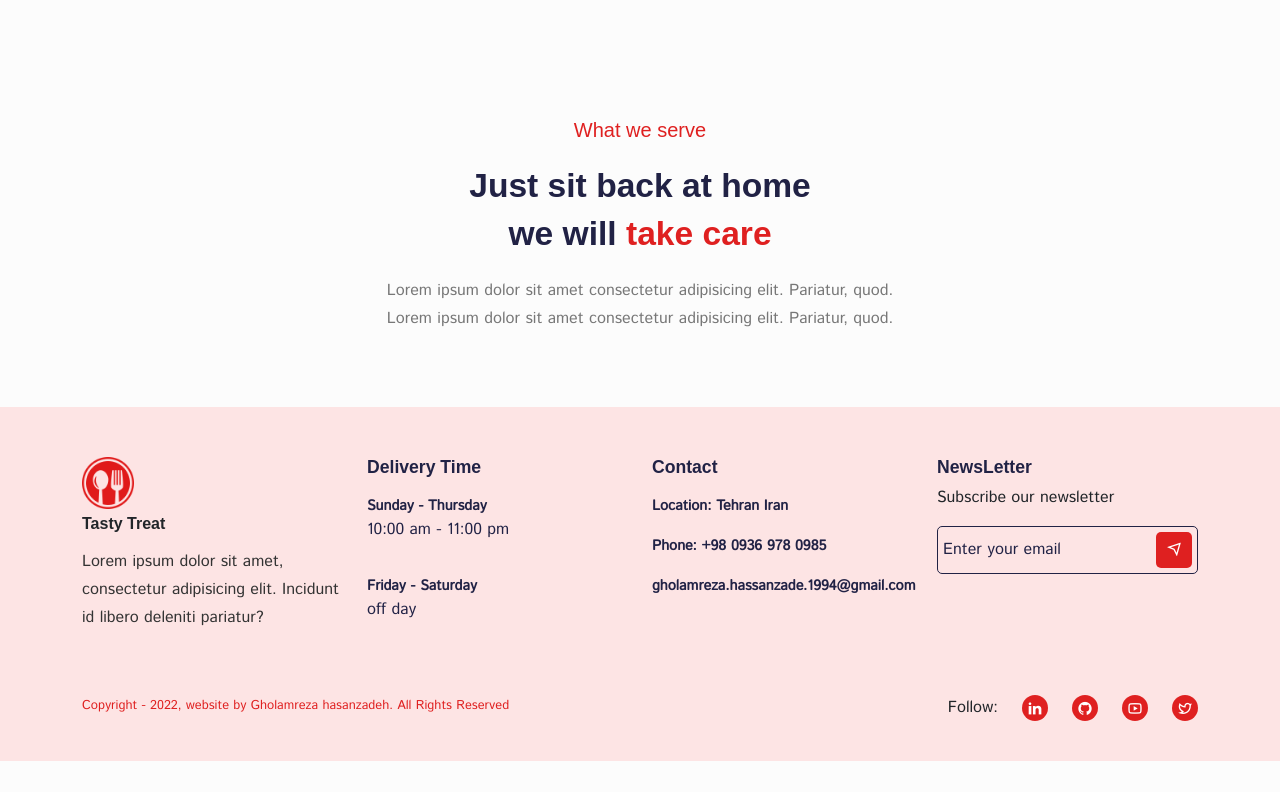
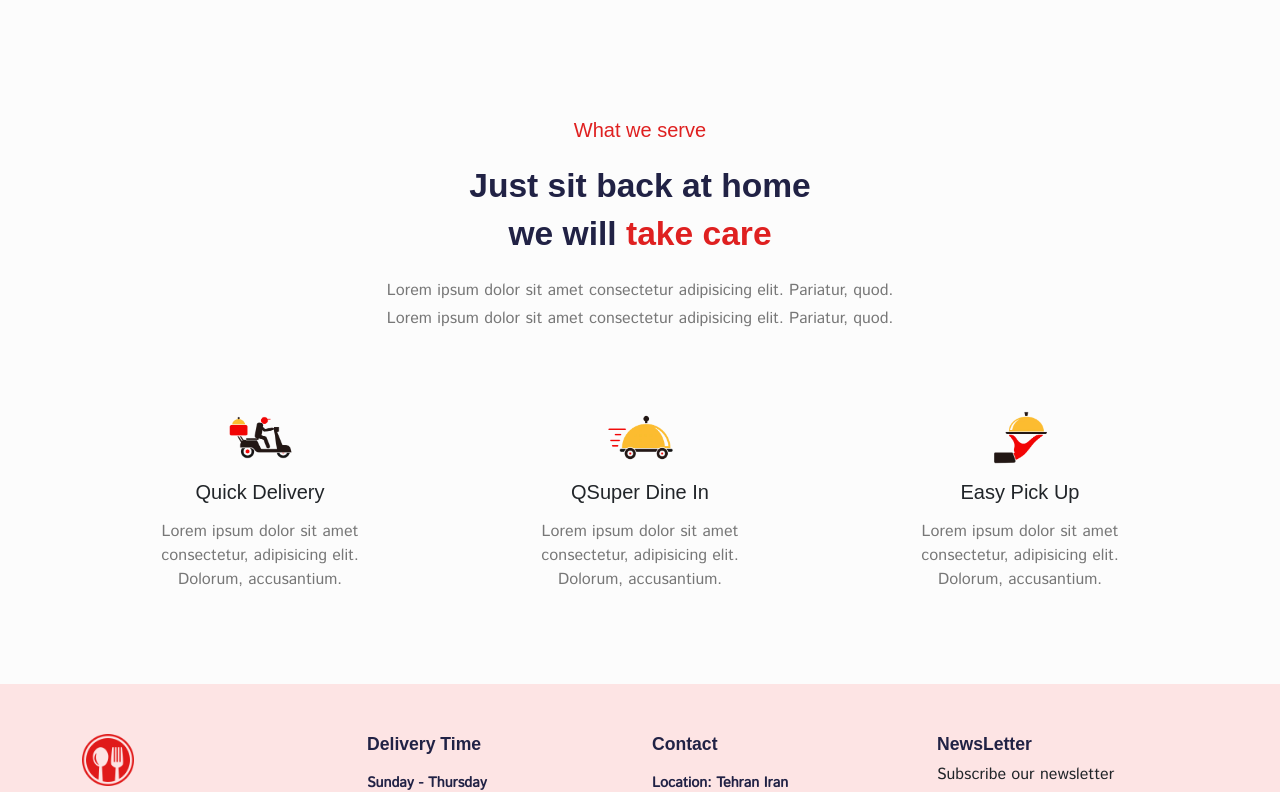
Before and after one commit to gholamreza-hasnzade/Reactjs-food-App-redux-toolkit, a React (Create React App) app: page /home in a window 1280 px wide. Shown: the part 872-1664 px from the top of the page. Before the commit the page ends 1633 px from the top, so only its background shows below. Built offline with nearby package versions, Linux system fonts and the light colour scheme; a web font is replaced by a local one.

Commit message:
feature init

```diff
--- a/src/constants/content/images.constant.js
+++ b/src/constants/content/images.constant.js
@@ -6,6 +6,12 @@ import CategoryImg02 from "../../assets/images/category-02.png";
 import CategoryImg03 from "../../assets/images/category-03.png";
 import CategoryImg04 from "../../assets/images/category-04.png";
 
+import featureImg01 from "../../assets/images/service-01.png"
+import featureImg02 from "../../assets/images/service-02.png"
+import featureImg03 from "../../assets/images/service-03.png"
+
+
+
 export const IMAGES = {
   LOGO: Logo,
   HEROIMG: HeroImg,
@@ -13,4 +19,7 @@ export const IMAGES = {
   CATEGORYIMG_02: CategoryImg02,
   CATEGORYIMG_03: CategoryImg03,
   CATEGORYIMG_04: CategoryImg04,
+  FEATUREIMG_01: featureImg01,
+  FEATUREIMG_02: featureImg02,
+  FEATUREIMG_03: featureImg03
 };
--- a/src/pages/home/Home.jsx
+++ b/src/pages/home/Home.jsx
@@ -7,6 +7,24 @@ import { Category } from "../../components/UI";
 import { IMAGES } from "../../constants/content";
 
 import "./home.css";
+
+const featureData = [
+  {
+    title: "Quick Delivery",
+    imgUrl: IMAGES.FEATUREIMG_01,
+    desc: "Lorem ipsum dolor sit amet consectetur, adipisicing elit. Dolorum, accusantium.",
+  },
+  {
+    title: "QSuper Dine In",
+    imgUrl: IMAGES.FEATUREIMG_02,
+    desc: "Lorem ipsum dolor sit amet consectetur, adipisicing elit. Dolorum, accusantium.",
+  },
+  {
+    title: "Easy Pick Up",
+    imgUrl: IMAGES.FEATUREIMG_03,
+    desc: "Lorem ipsum dolor sit amet consectetur, adipisicing elit. Dolorum, accusantium.",
+  },
+];
 
 const Home = () => {
   return (
@@ -81,7 +99,7 @@ const Home = () => {
                 we will <span>take care</span>
               </h2>
               <p className="mb-1 mt-4 feature__text">
-              Lorem ipsum dolor sit amet consectetur adipisicing elit.
+                Lorem ipsum dolor sit amet consectetur adipisicing elit.
                 Pariatur, quod.
               </p>
               <p className="feature__text">
@@ -89,6 +107,16 @@ const Home = () => {
                 Pariatur, quod.
               </p>
             </Col>
+
+            {featureData.map((item, index) => (
+              <Col lg="4" md="4" key={index} className="mt-5">
+                <div className="feature__item text-center px-5 py-3">
+                  <img src={item.imgUrl} alt={item.title}  className="w-25 mb-3"/>
+                  <h5 className="fs-bold mb-3">{item.title}</h5>
+                  <p>{item.desc}</p>
+                </div>
+              </Col>
+            ))}
           </Row>
         </Container>
       </section>
--- a/src/pages/home/home.css
+++ b/src/pages/home/home.css
@@ -69,3 +69,7 @@
 .feature__text{
   color: #777;
 }
+
+.feature__item p {
+  color: #777;
+}
```
